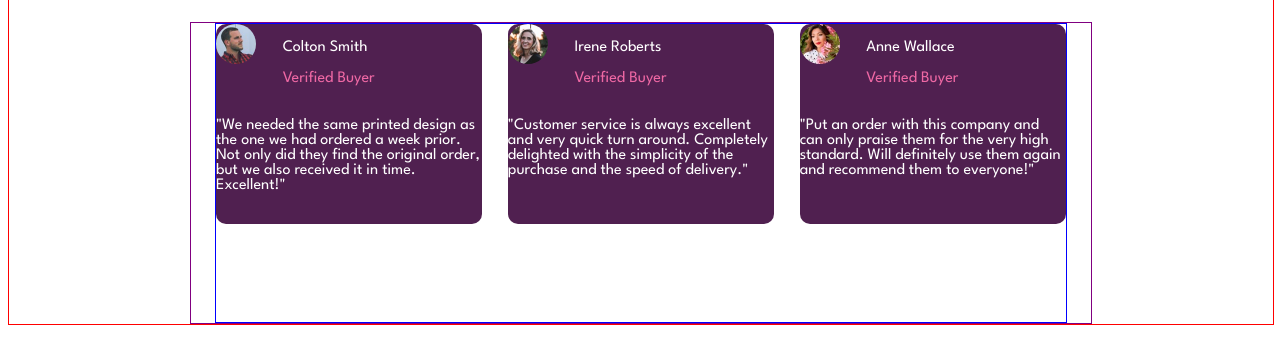
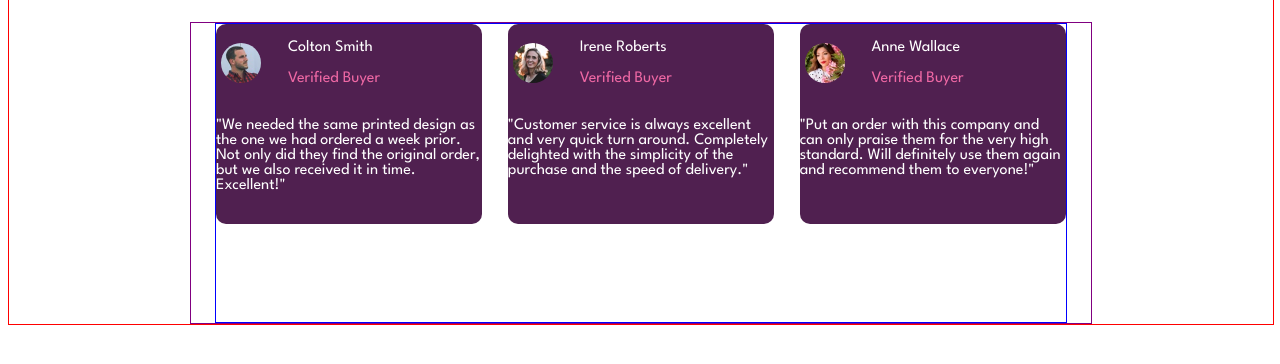
Before and after one commit to abdmud/social-proof-section-master, a plain HTML site: page index.html in a window 1280 px wide. Shown: the part 256-620 px from the top of the page. Drawn offline with Linux system fonts and the light colour scheme.

Commit message:
css update

```diff
--- a/styles.css
+++ b/styles.css
@@ -108,7 +108,8 @@ body {
 }
 
 .user img {
-    align-items: center;
+    margin-top: 7%;
+    margin-left: 2%;
 }
 
 .name, .message {
```
